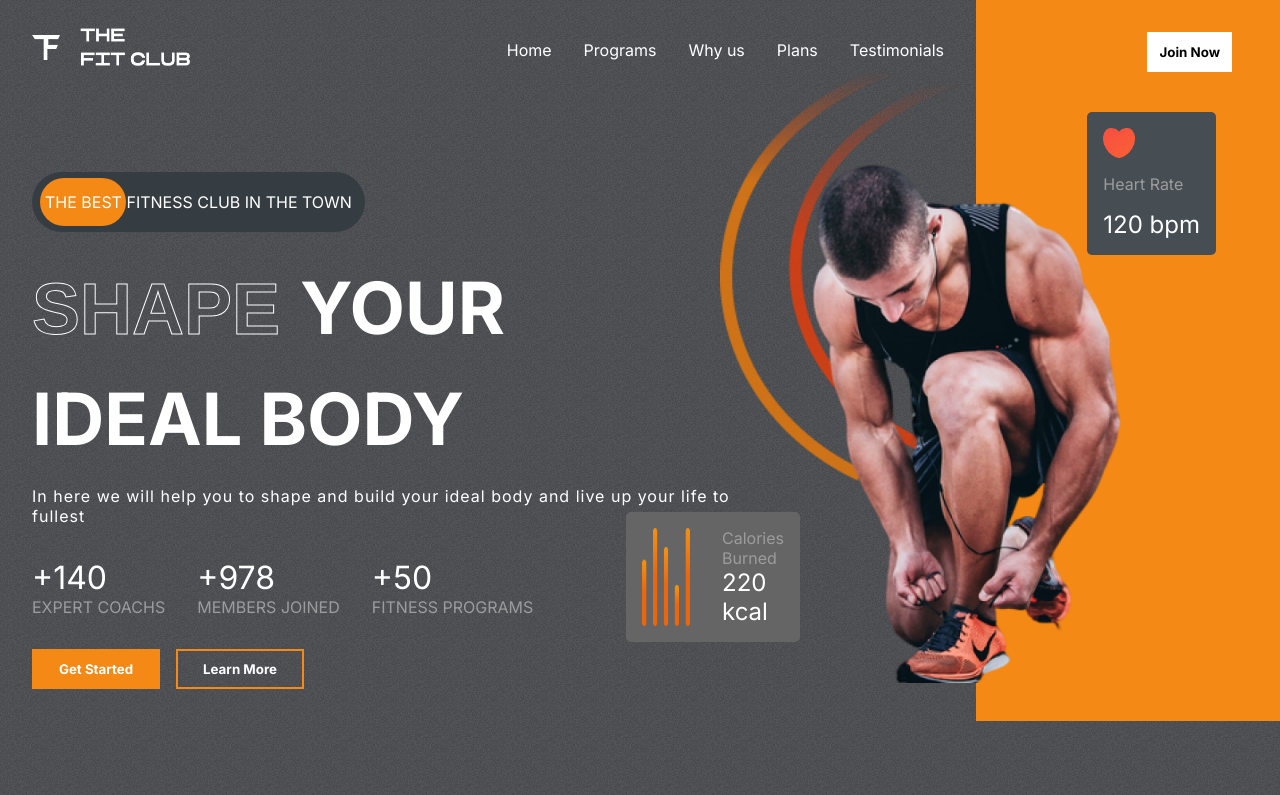
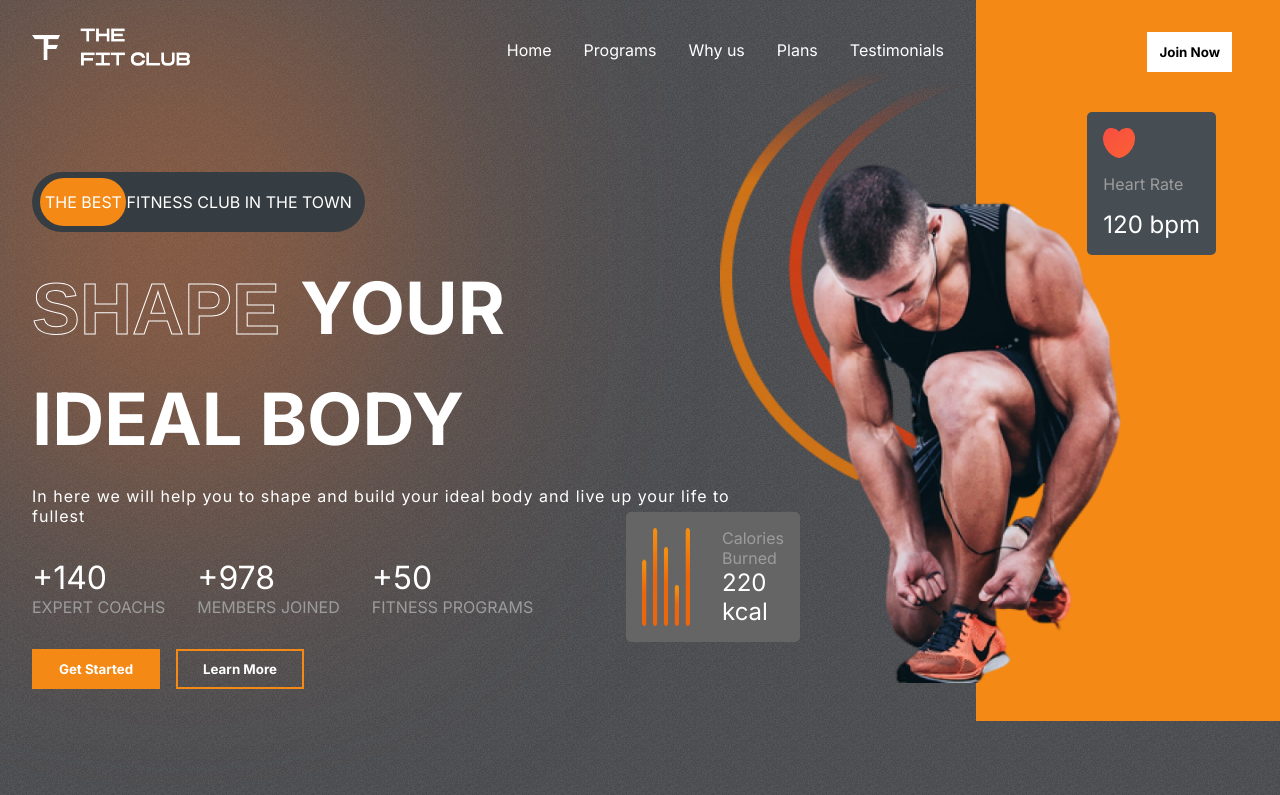
Before and after one commit to ZahaAnass/Gym-website, a React (Create React App) app: page / in a window 1280 px wide. Shown: the top 795 px of the page. Built offline with nearby package versions, Linux system fonts and the light colour scheme.

Commit message:
update Hero component with blur effects and content

```diff
--- a/src/components/Hero/Hero.jsx
+++ b/src/components/Hero/Hero.jsx
@@ -11,6 +11,7 @@ const Hero = () => {
     return (
         <>
             <div className="hero">
+                <div className="blur hero-blur"></div>
                 <div className="left-h">
                     <Header />
                     <div className="the-best-ad">
```
